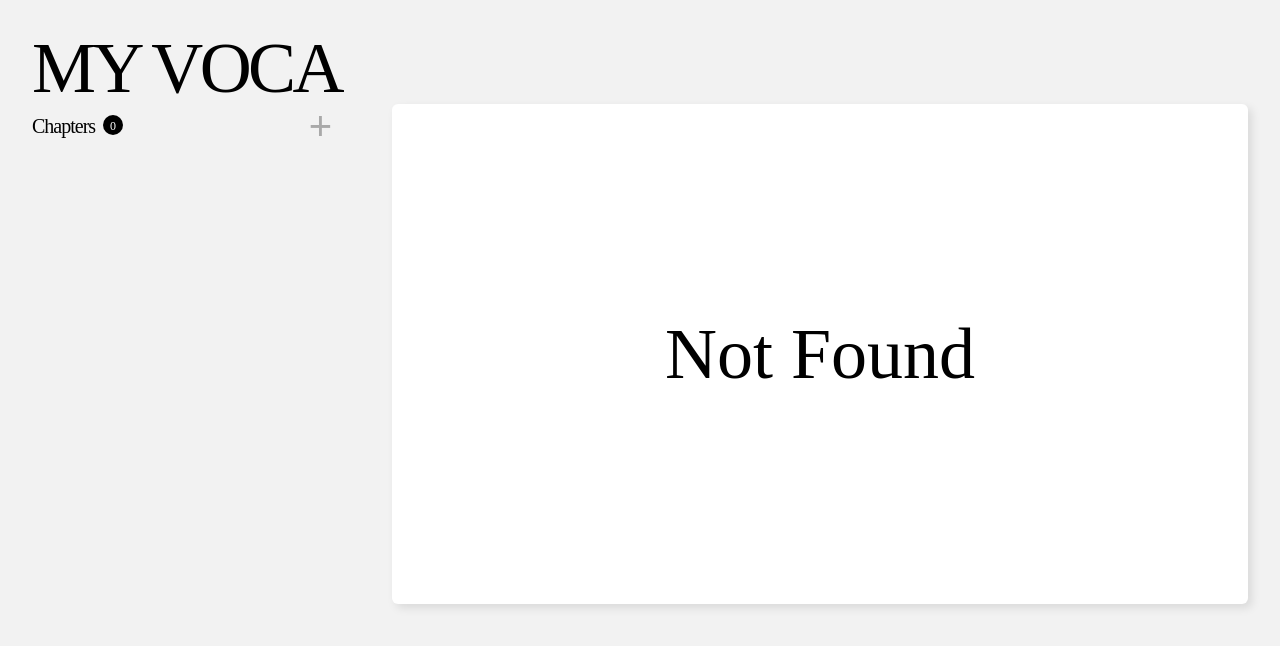
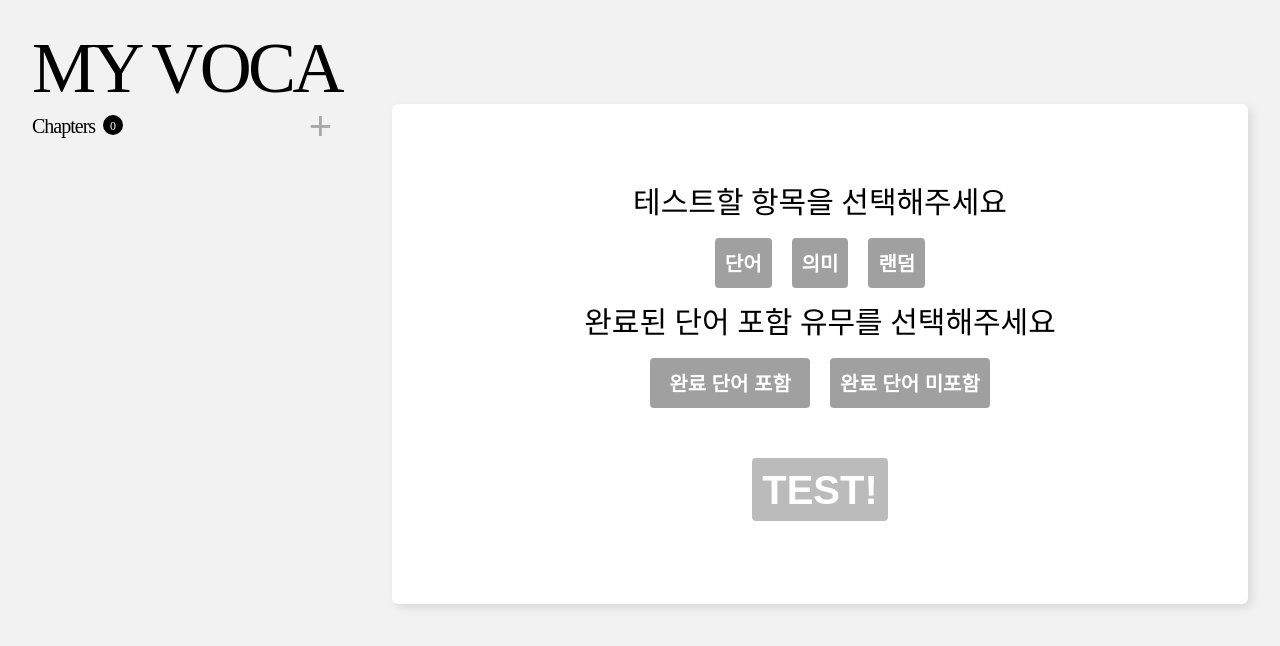
Before and after one commit to cobocho/React-Vocabulary-List, a React (Create React App) app: page /1/test/select in a window 1280 px wide. Before the commit this address had no page. Shown: the top 646 px of the page. Built offline with nearby package versions, Linux system fonts and the light colour scheme.

Commit message:
feat: 테스트 타입 선택 페이지 구현

```diff
--- a/src/App.js
+++ b/src/App.js
@@ -9,6 +9,8 @@ import Words from "./Pages/Words";
 import WordGenerator from "./Components/Words/WordGenerator";
 import NotFound from "./Pages/NotFound";
 import Home from "./Pages/Home";
+import Test from "./Pages/Test";
+import TestSelect from "./Pages/TestSelect";
 
 function App() {
   return (
@@ -23,6 +25,8 @@ function App() {
             <Route path="/:chapter" element={<Words />}>
               <Route path="edit" element={<WordGenerator />} />
             </Route>
+            <Route path="/:chapter/test" element={<Test />} />
+            <Route path="/:chapter/test/select" element={<TestSelect />} />
             <Route path="*" element={<NotFound />} />
           </Routes>
         </main>
--- a/src/Components/Chapters/Chapter.js
+++ b/src/Components/Chapters/Chapter.js
@@ -70,6 +70,8 @@ const Chapter = ({ title, finished, amount }) => {
 
   const onTestChapter = (event) => {
     event.stopPropagation();
+    event.preventDefault();
+    navigate(`${title}/test/select`);
   };
 
   return (
--- a/src/Components/UI/Buttons/BasicButton.js
+++ b/src/Components/UI/Buttons/BasicButton.js
@@ -10,13 +10,14 @@ const Button = styled.button`
   padding: 0;
 
   &:hover {
+    cursor: pointer;
     background-color: #a0a0a0;
   }
 `;
 
-const BasicButton = ({ id, className, onClick, children }) => {
+const BasicButton = ({ id, className, onClick, children, value }) => {
   return (
-    <Button id={id} className={className} onClick={onClick}>
+    <Button value={value} id={id} className={className} onClick={onClick}>
       {children}
     </Button>
   );
--- /dev/null
+++ b/src/Pages/Test.js
@@ -0,0 +1,18 @@
+import { Outlet } from "react-router-dom";
+import styled from "styled-components";
+import Card from "../Components/UI/Card";
+
+const TestCard = styled(Card)`
+  display: flex;
+  flex-direction: column;
+  justify-content: center;
+  align-items: center;
+  width: 100%;
+  height: 500px;
+`;
+
+const Test = () => {
+  return <TestCard></TestCard>;
+};
+
+export default Test;
--- /dev/null
+++ b/src/Pages/TestSelect.js
@@ -0,0 +1,146 @@
+import { useState } from "react";
+import { Link, useParams } from "react-router-dom";
+import styled from "styled-components";
+import BasicButton from "../Components/UI/Buttons/BasicButton";
+import Card from "../Components/UI/Card";
+
+const TestCard = styled(Card)`
+  display: flex;
+  flex-direction: column;
+  justify-content: center;
+  align-items: center;
+  width: 100%;
+  height: 500px;
+`;
+
+const TestSelectorBox = styled.div`
+  display: flex;
+  flex-direction: column;
+  align-items: center;
+
+  margin-bottom: 30px;
+
+  p {
+    font-size: 30px;
+    margin-bottom: 20px;
+  }
+
+  .test-selector {
+    display: flex;
+    justify-content: center;
+    margin-bottom: 20px;
+  }
+
+  .test-selector .test-type-btns {
+    display: grid;
+    grid-template-columns: repeat(3, 1fr);
+    grid-gap: 20px;
+  }
+
+  .test-selector .finished-indludes-btns {
+    display: grid;
+    grid-template-columns: repeat(2, 1fr);
+    grid-gap: 20px;
+  }
+
+  .selected {
+    background-color: #515151;
+  }
+`;
+
+const TestSelectButton = styled(BasicButton).attrs({
+  className: "test-type-btn",
+})`
+  width: auto;
+  padding: 10px;
+  height: 50px;
+
+  background-color: #a0a0a0;
+
+  font-size: 20px;
+  font-weight: 700;
+
+  &:hover {
+    background-color: #6c6c6c;
+  }
+`;
+
+const CompleteButton = styled(TestSelectButton)`
+  font-size: 40px;
+  height: 63px;
+  background-color: #bbbbbb;
+`;
+
+const TestSelect = () => {
+  const [testType, setTestType] = useState(null);
+  const [finishedIncludes, setFinishedIncludes] = useState(null);
+
+  const typeClickHandler = (event) => {
+    setTestType(event.target.value);
+  };
+
+  const includesClickHandler = (event) => {
+    setFinishedIncludes(event.target.value);
+  };
+
+  const testTypes = [
+    { type: "word", desc: "단어" },
+    { type: "meaning", desc: "의미" },
+    { type: "random", desc: "랜덤" },
+  ];
+
+  const typeButtons = testTypes.map((typeItem) => {
+    return (
+      <TestSelectButton
+        key={typeItem.type}
+        value={typeItem.type}
+        onClick={typeClickHandler}
+        className={typeItem.type === testType && "selected"}
+      >
+        {typeItem.desc}
+      </TestSelectButton>
+    );
+  });
+
+  const includes = [
+    { includes: "includes", desc: "완료 단어 포함" },
+    { includes: "notIncludes", desc: "완료 단어 미포함" },
+  ];
+
+  const includesButtons = includes.map((includesItem) => {
+    return (
+      <TestSelectButton
+        key={includesItem.includes}
+        value={includesItem.includes}
+        onClick={includesClickHandler}
+        className={includesItem.includes === finishedIncludes && "selected"}
+      >
+        {includesItem.desc}
+      </TestSelectButton>
+    );
+  });
+
+  const { chapter } = useParams();
+
+  return (
+    <TestCard>
+      <TestSelectorBox>
+        <p>테스트할 항목을 선택해주세요</p>
+        <div className="test-selector">
+          <div className="test-type-btns">{typeButtons}</div>
+        </div>
+        <p>완료된 단어 포함 유무를 선택해주세요</p>
+        <div className="test-selector">
+          <div className="finished-indludes-btns">{includesButtons}</div>
+        </div>
+      </TestSelectorBox>
+      <Link
+        to={`/${chapter}/test?type=${testType}&finished=${finishedIncludes}`}
+      >
+        <CompleteButton>TEST!</CompleteButton>
+      </Link>
+    </TestCard>
+  );
+};
+
+export default TestSelect;
--- a/src/Pages/Words.js
+++ b/src/Pages/Words.js
@@ -1,5 +1,5 @@
 import { Fragment } from "react";
-import { useDispatch, useSelector } from "react-redux";
+import { useSelector } from "react-redux";
 import {
   Outlet,
   useLocation,
```
